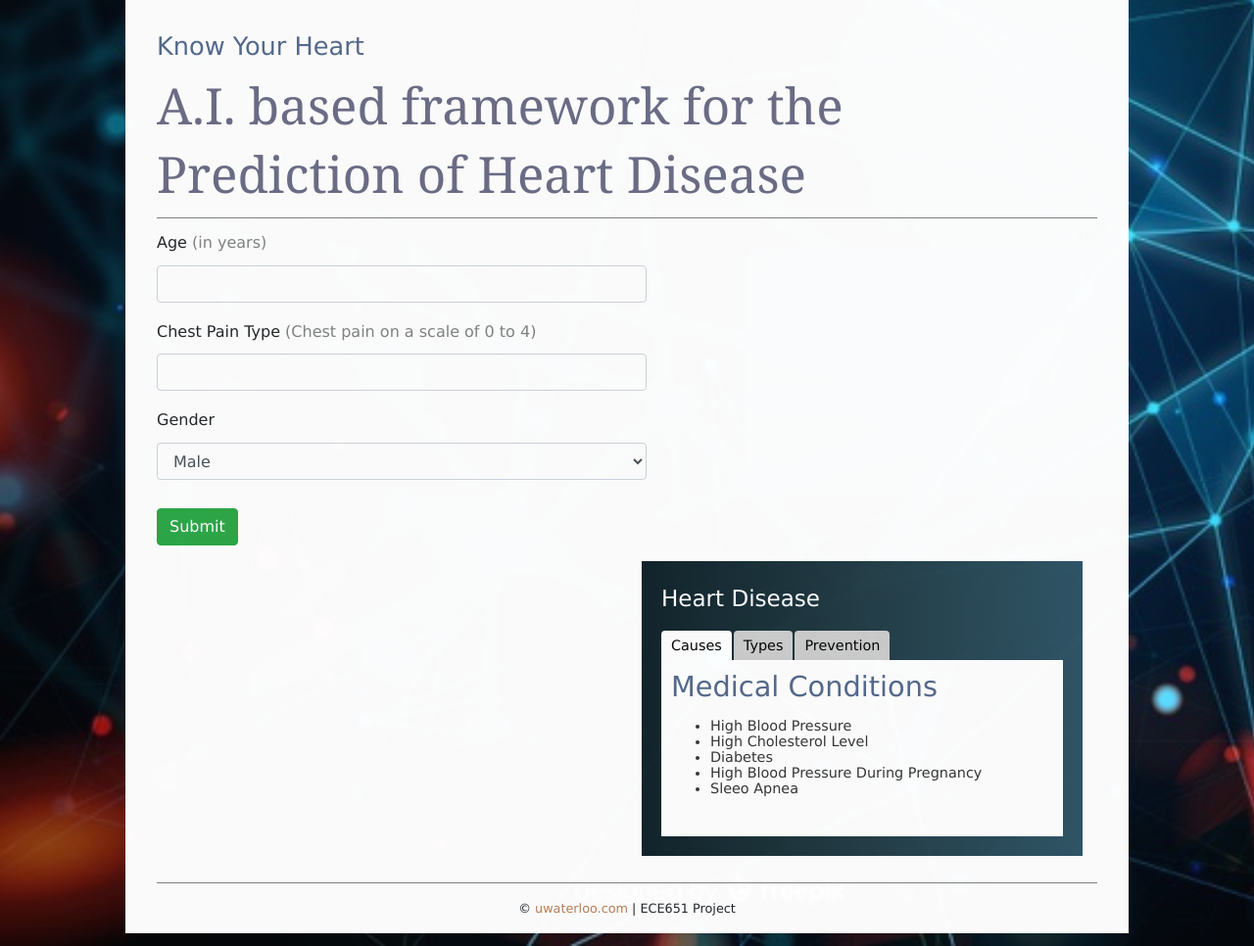
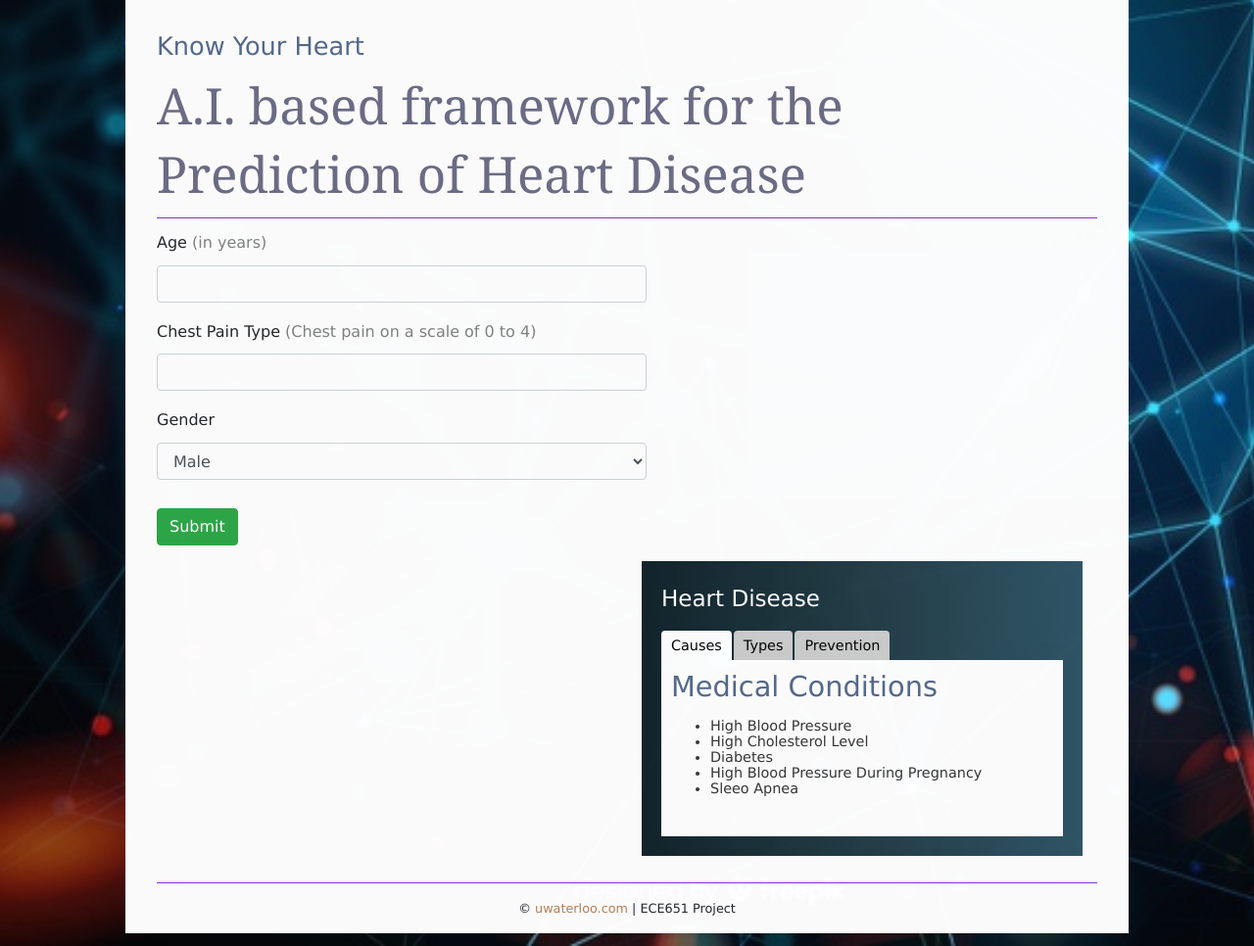
Before and after one commit to somesh636/Heart-Disease-Detection-Using-Machine-Learning-, a Flask app: page / in a window 1280 px wide. Shown: the whole page at 98% size. Run offline with Flask 2, Linux system fonts and the light colour scheme; some libraries are stand-ins or nearby versions.

Commit message:
changed for testing

```diff
--- a/static/style.css
+++ b/static/style.css
@@ -86,7 +86,7 @@ td, th {
 }
 header h2 {
 	padding-bottom: .2em;
-	border-bottom: 1px solid gray;
+	border-bottom: 1px solid blueviolet;
 }
 aside {
 	padding: 1em;
@@ -98,7 +98,7 @@ aside h4 {
 	color: white;
 }
 footer {
-	border-top: 1px solid gray;
+	border-top: 1px solid blueviolet;
 	text-align: center;
 	font-size: .8em;
 	line-height: 4em;
```
